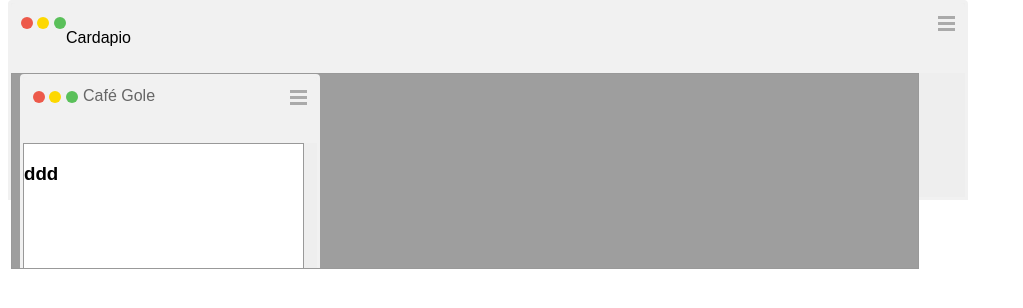
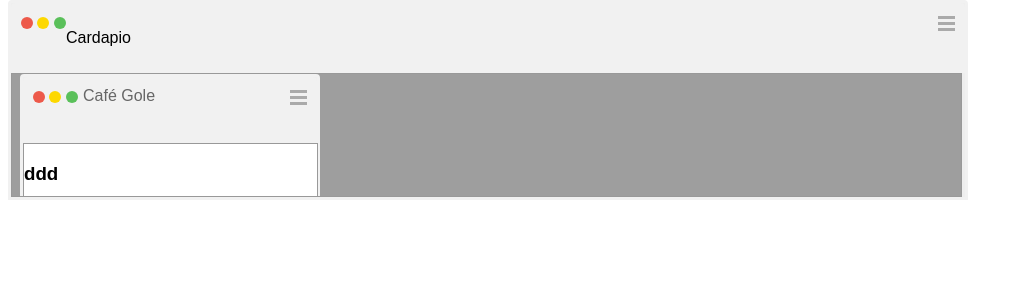
Before and after one commit to fortesabor/fortesabor.github.io, a plain HTML site: page janela.html in a window 1280 px wide. Shown: the whole page, without its empty margins (0-1023 px from the left). Drawn offline with Linux system fonts and the light colour scheme.

Commit message:
Update window.css

```diff
--- a/CSS/window.css
+++ b/CSS/window.css
@@ -90,8 +90,8 @@
 /* Page content */
 .content {
 	display:block;
-	width:95%;
-	height:100%;
+	width:99.5%;
+	height:63%;
 	margin:0;
 	border: 1px solid #999;
     background-color:white;
```
